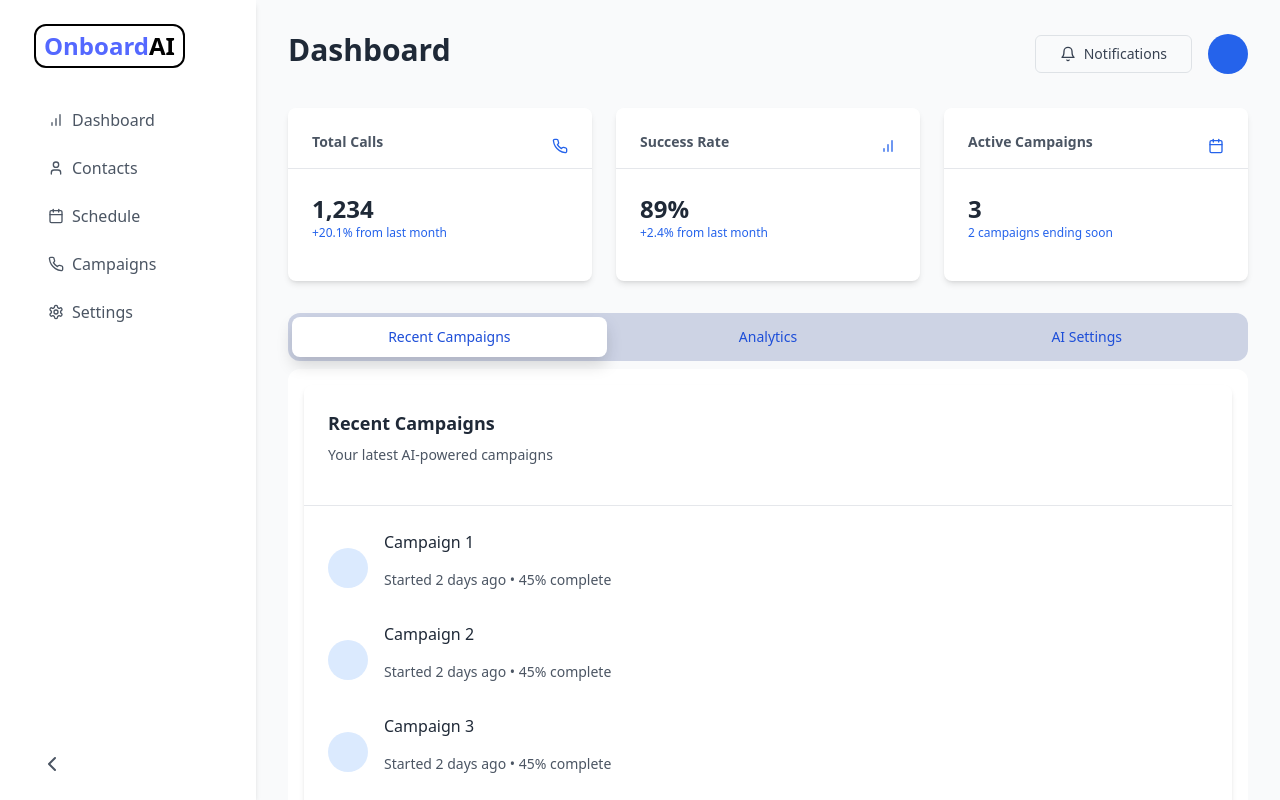
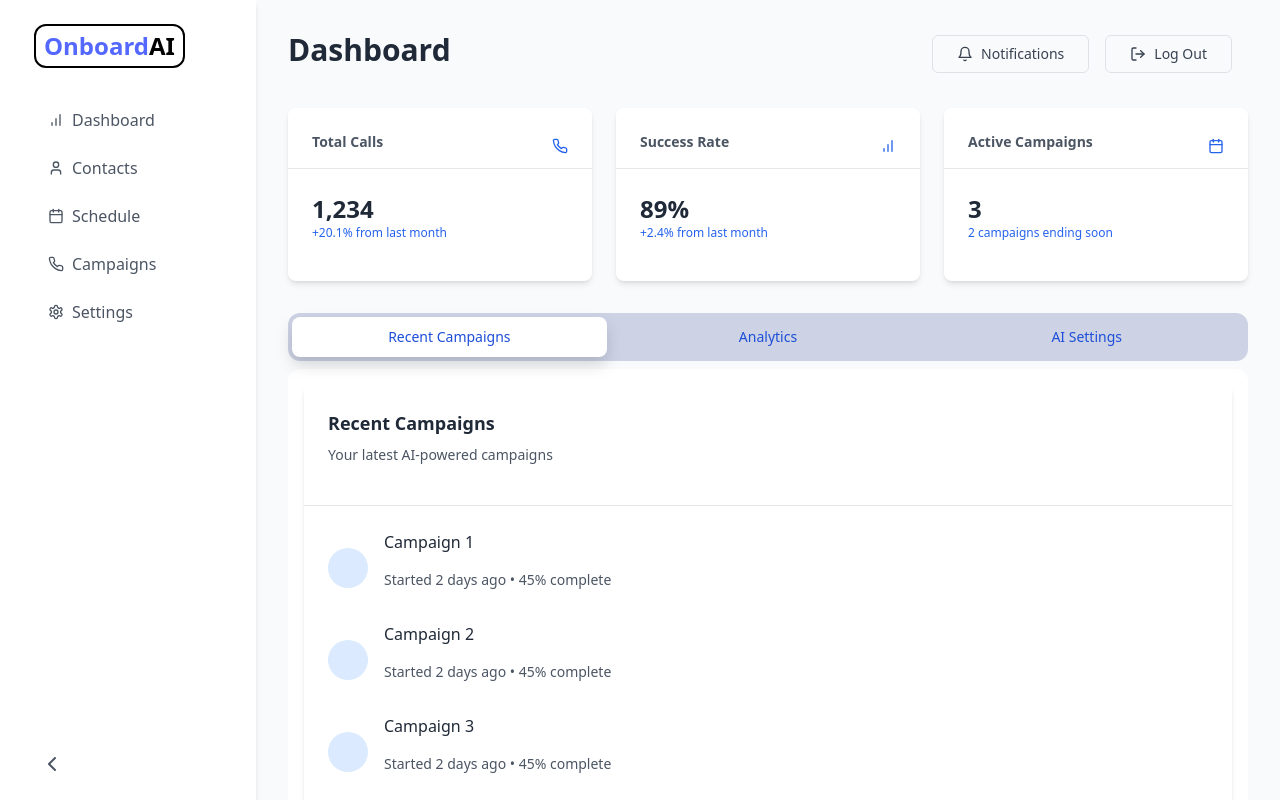
Before and after one commit to AnikSingha/OnboardingAI, a React (Create React App) app: page / in a window 1280 px wide. Built offline with nearby package versions, Linux system fonts and the light colour scheme; no server answers.

Commit message:
add log out botton

```diff
--- a/src/routes/Dashboard.js
+++ b/src/routes/Dashboard.js
@@ -1,11 +1,16 @@
 import React from 'react';
+import { useContext } from 'react'
 import { Button } from "../components/ui/button";
 import { Tabs, TabsContent, TabsList, TabsTrigger } from "../components/ui/tabs";
 import { Card, CardContent, CardDescription, CardHeader, CardTitle } from "../components/ui/card";
-import { BarChart, Bell, Calendar, Phone } from "lucide-react";
+import { BarChart, Bell, Calendar, Phone, LogOut } from "lucide-react";
 import Layout from '../components/Layout';
+import { AuthContext } from '../AuthContext'
+import { useNavigate } from 'react-router-dom';
 
 export default function Dashboard() {
+  const { logout } = useContext(AuthContext)
+  const navigate = useNavigate()
   return (
     <Layout>
       <div className="p-8">
@@ -15,7 +20,14 @@ export default function Dashboard() {
             <Button variant="outline" className="mr-4 border-blue-600 text-blue-600 hover:bg-blue-50">
               <Bell className="h-4 w-4 mr-2" /> Notifications
             </Button>
-            <div className="w-10 h-10 bg-blue-600 rounded-full"></div>
+            <Button variant="outline" className="mr-4 border-blue-600 text-blue-600 hover:bg-blue-50">
+              <LogOut className="h-4 w-4 mr-2"
+                  onClick={() => {
+                    logout();  // First, call the logout function
+                    navigate('/');  // Then navigate to the landing page (assumes immediate redirection)
+                  }}
+              /> Log Out
+            </Button>
           </div>
         </div>
 
```
